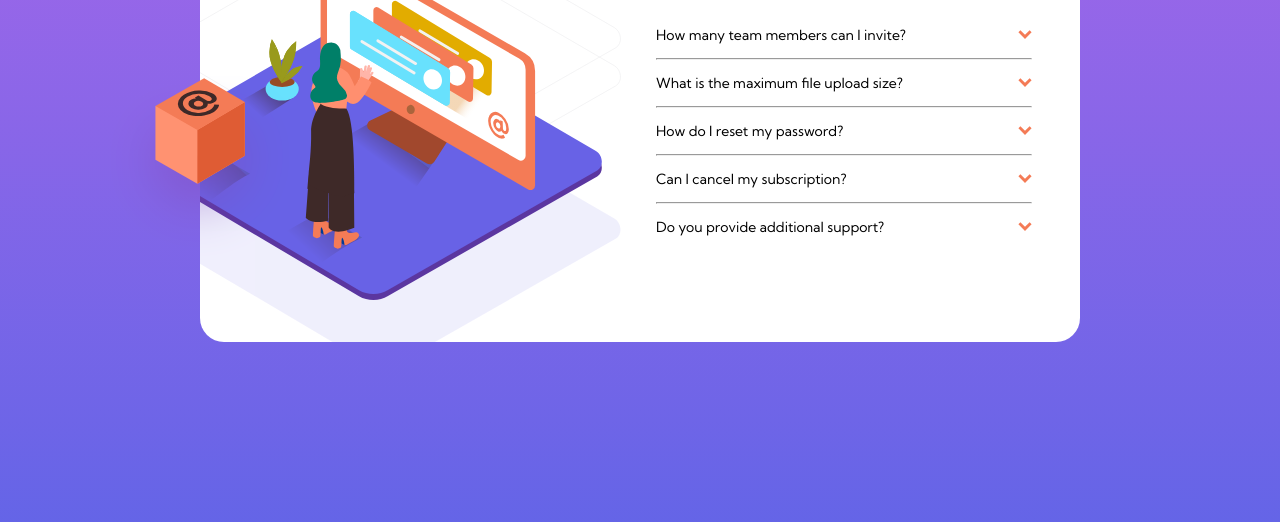
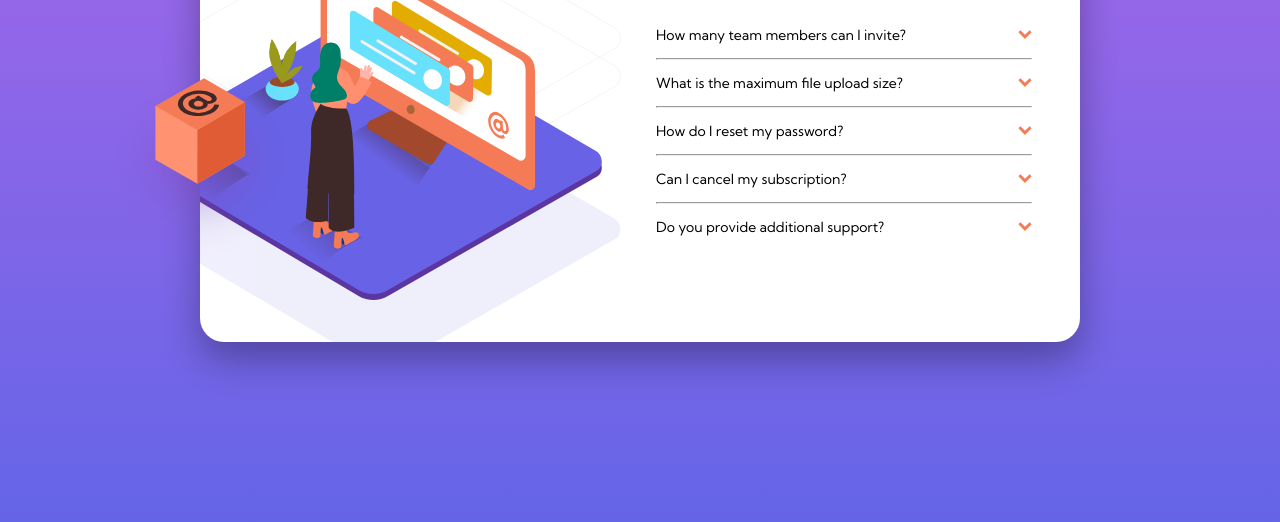
Before and after one commit to KH-Ray/faq-accordian-card, a plain HTML site: page index.html in a window 1280 px wide. Shown: the part 278-800 px from the top of the page. Drawn offline with Linux system fonts and the light colour scheme.

Commit message:
Edit style.css

```diff
--- a/css/style.css
+++ b/css/style.css
@@ -14,6 +14,7 @@
   position: relative;
   padding: 2.4rem 4.8rem;
   border-radius: 24px;
+  box-shadow: 0 18px 36px rgba(0, 0, 0, 0.3);
   overflow: hidden;
 
   justify-content: center;
```
